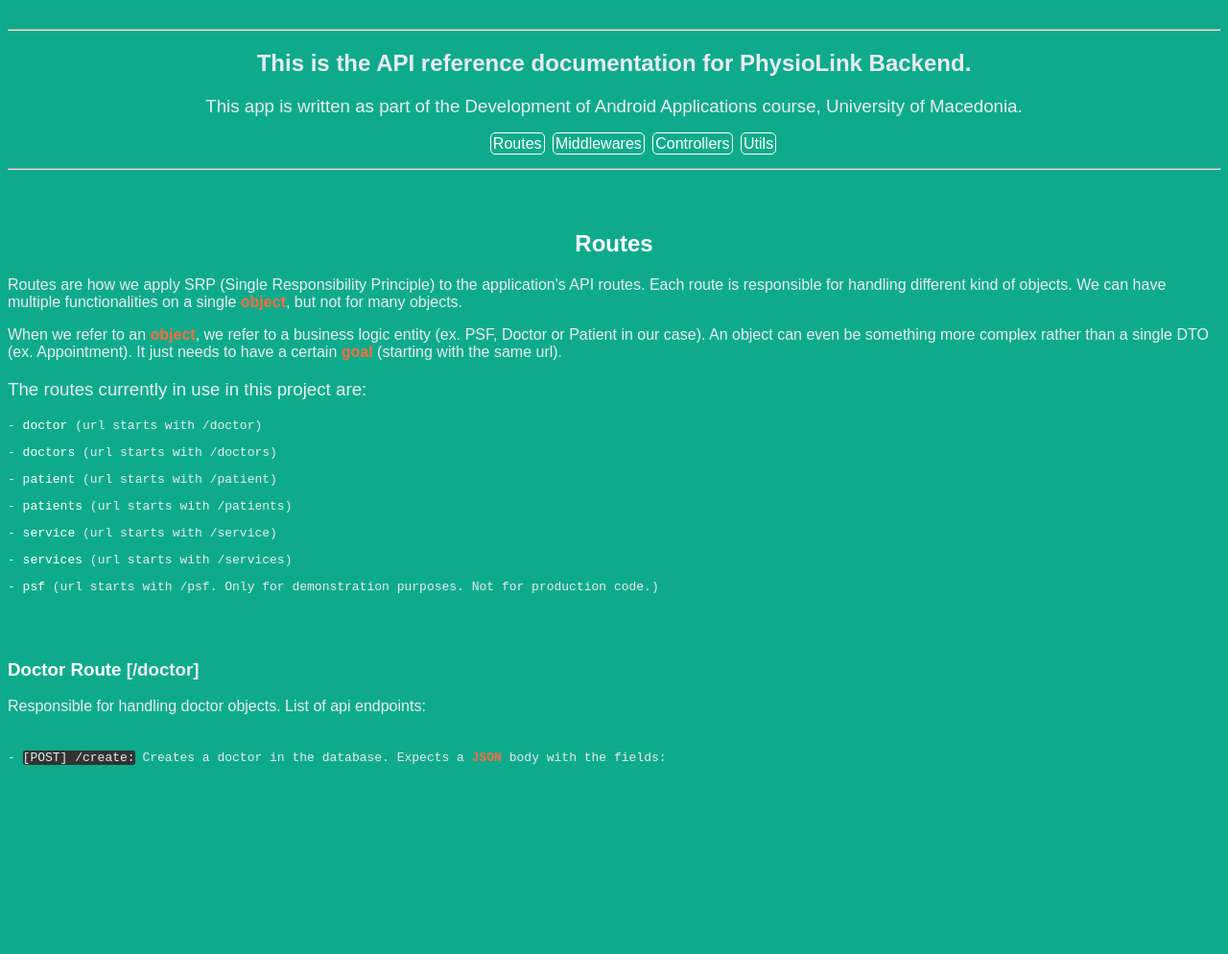
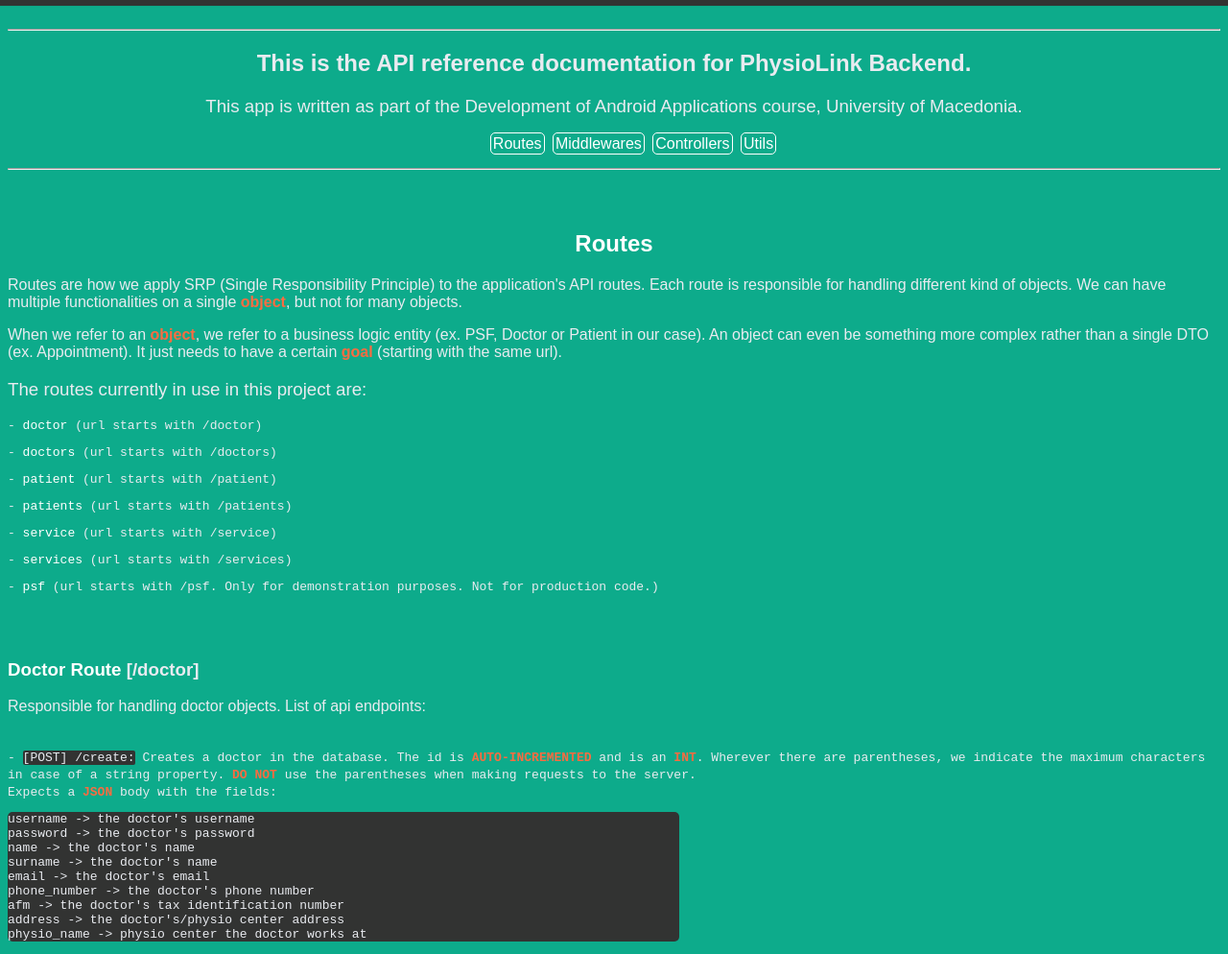
Before and after one commit to setokk/PhysioLink-Backend, a website: page documentation/documentation.html in a window 1280 px wide. Shown: the part 82-1076 px from the top of the page at 96% size. Before the commit the page ends 892 px from the top, so only its background shows below. Drawn offline with Linux system fonts and the light colour scheme.

Commit message:
Added create doctor documentation

```diff
--- a/documentation/documentation.html
+++ b/documentation/documentation.html
@@ -86,6 +86,7 @@
     #header-sticky h1
     {
         padding-left: 1rem;
+        padding-top: 1rem;
         padding-right: 1rem;
     }
 
@@ -138,6 +139,8 @@
     {
         background-color: var(--matte-background);
         border-radius: 5px;
+        min-width: 700px;
+        max-width: 700px;
     }
 </style>
 <body>
@@ -182,9 +185,22 @@
         <h3><a href="#doctor-route" id="doctor-route">Doctor Route</a> [/doctor]</h3>
         <p>Responsible for handling doctor objects. List of api endpoints:</p>
         <br>
-        <code>- <span class="matte-grey">[POST] /create:</span> Creates a doctor in the database. Expects a <span class="highlighted">JSON</span>
-            body with the fields:
-            <pre class="matte-grey-rounder"></pre>
+        <code>- <span class="matte-grey">[POST] /create:</span> Creates a doctor in the database. The id is <span class="highlighted">AUTO-INCREMENTED</span>
+             and is an <span class="highlighted">INT</span>.
+             Wherever there are parentheses, we indicate the maximum characters in case of a string property.
+             <span class="highlighted">DO NOT</span> use the parentheses when making
+             requests to the server.
+             <br>
+             Expects a <span class="highlighted">JSON</span> body with the fields:
+            <pre class="matte-grey-rounder">username -> the doctor's username
+password -> the doctor's password
+name -> the doctor's name
+surname -> the doctor's name
+email -> the doctor's email
+phone_number -> the doctor's phone number
+afm -> the doctor's tax identification number
+address -> the doctor's/physio center address
+physio_name -> physio center the doctor works at</pre>
         </code>
     </main>
 </body>
```
